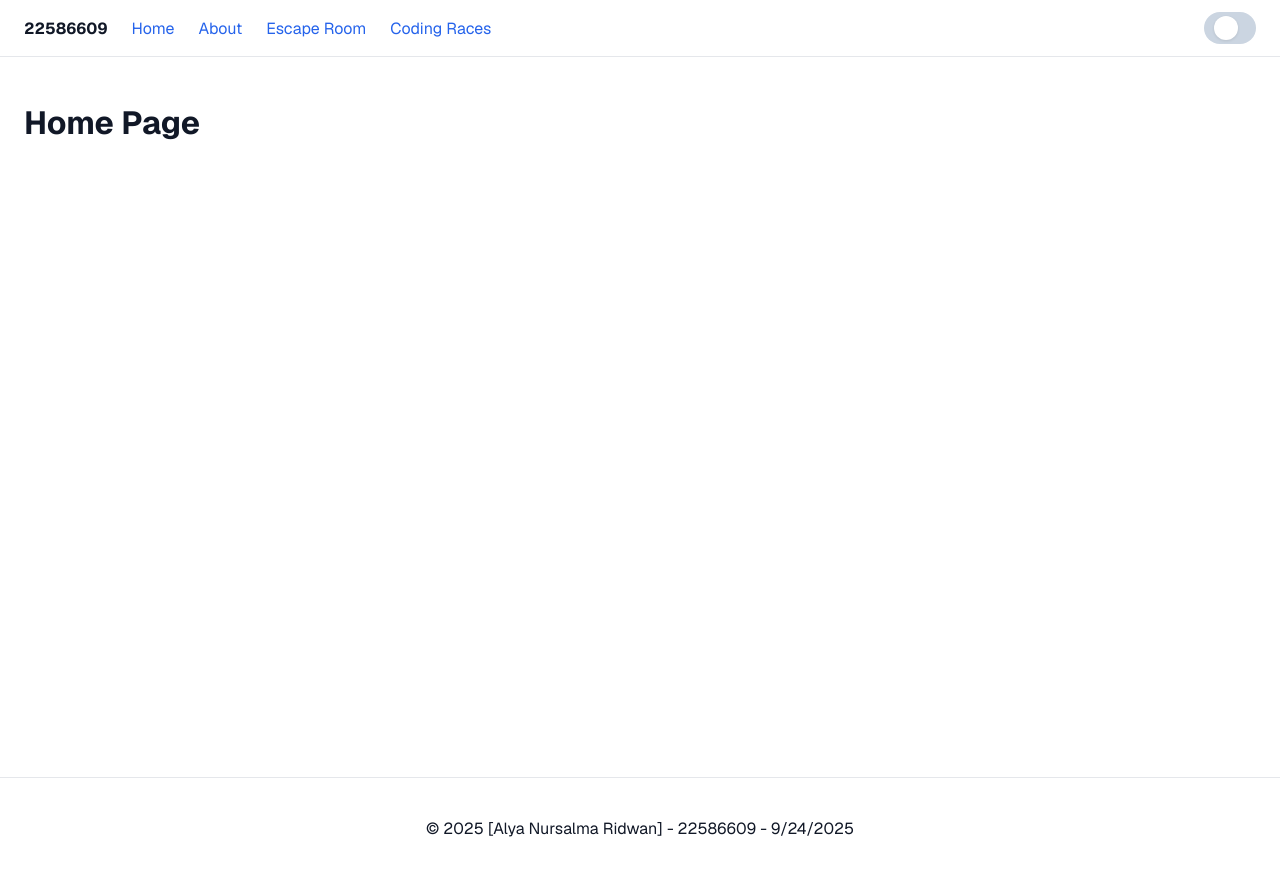
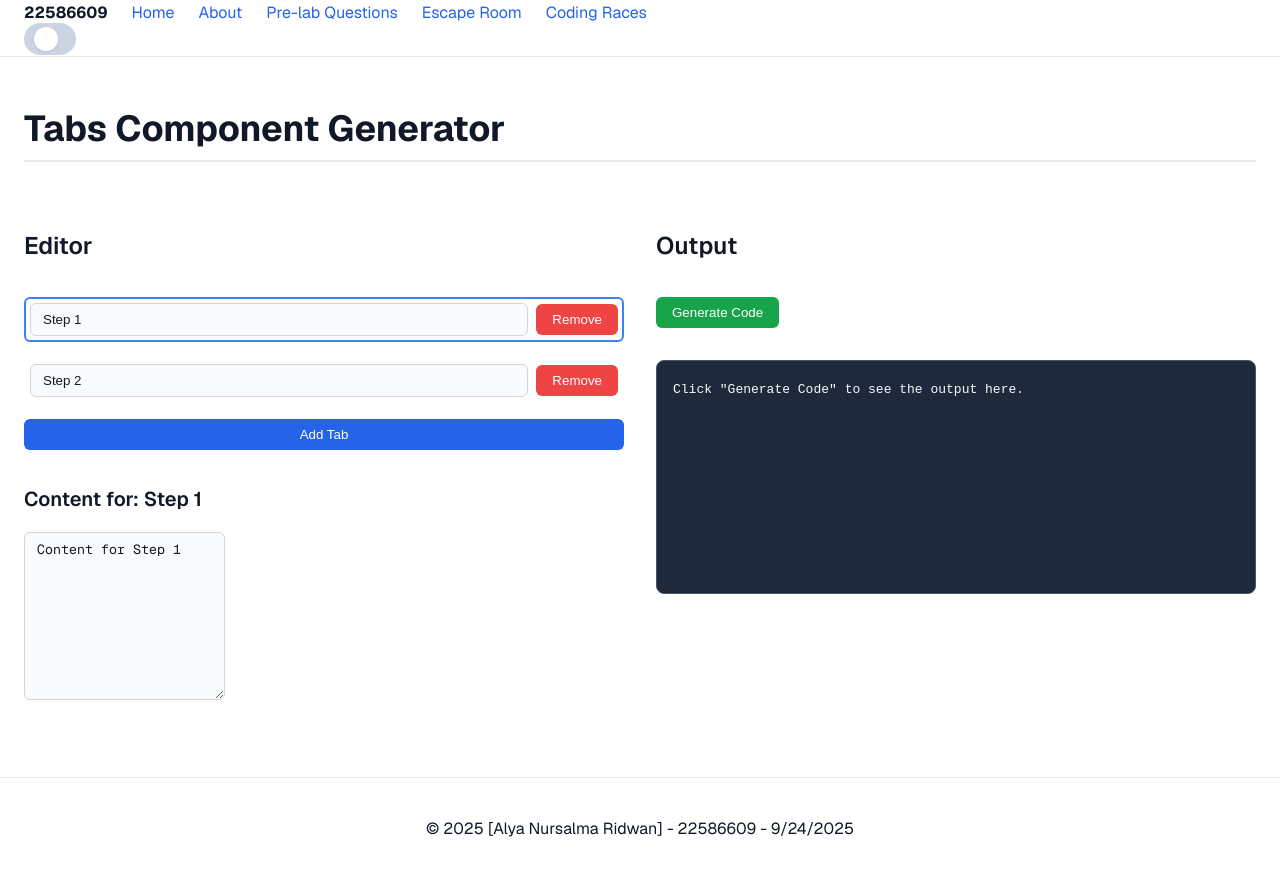
Before and after one commit to alyaridwan27/CWA-Assignment1, a Next.js app: page / in a window 1280 px wide. Shown: the top 876 px of the page. Built offline with nearby package versions, Linux system fonts and the light colour scheme.

Commit message:
feat: Create placeholder pages and update header navigation

```diff
--- a/app/page.tsx
+++ b/app/page.tsx
@@ -1,7 +1,9 @@
+import TabsGenerator from '@/components/TabsGenerator';
+
 export default function HomePage() {
   return (
     <div>
-      <h1>Home Page</h1>
+      <TabsGenerator />
     </div>
   );
 }
--- a/components/Header.tsx
+++ b/components/Header.tsx
@@ -4,13 +4,15 @@ import { useState } from 'react';
 import Link from 'next/link';
 import { Menu, X } from 'lucide-react';
 import { ThemeToggle } from './ThemeToggle';
-import styles from './Header.module.css'; // Import the CSS Module
+import styles from './Header.module.css';
 
 export default function Header() {
   const [isOpen, setIsOpen] = useState(false);
 
   return (
     <header className={styles.header}>
+      <div className={styles.container}>
+        {/* Left and Center Group */}
         <div className={styles.leftGroup}>
           <div className={styles.studentNumber}>
             <span>22586609</span>
@@ -20,11 +22,13 @@ export default function Header() {
           <nav className={styles.desktopNav}>
             <Link href="/">Home</Link>
             <Link href="/about">About</Link>
+            <Link href="/pre-lab-questions">Pre-lab Questions</Link>
             <Link href="/escape-room">Escape Room</Link>
             <Link href="/coding-races">Coding Races</Link>
           </nav>
         </div>
 
+        {/* Right Group */}
         <div className={styles.rightGroup}>
           <ThemeToggle />
           <button
@@ -37,15 +41,20 @@ export default function Header() {
             {isOpen ? <X size={24} /> : <Menu size={24} />}
           </button>
         </div>
+      </div>
 
       {/* Mobile Menu Dropdown */}
-      <div className={`${styles.mobileMenu} ${isOpen ? styles.open : ''}`}>
+      {isOpen && (
+        <div className={styles.mobileMenu} id="mobile-menu">
           <nav className={styles.mobileNav}>
             <Link href="/" onClick={() => setIsOpen(false)}>
               Home
             </Link>
             <Link href="/about" onClick={() => setIsOpen(false)}>
               About
+            </Link>
+            <Link href="/pre-lab-questions" onClick={() => setIsOpen(false)}>
+              Pre-lab Questions
             </Link>
             <Link href="/escape-room" onClick={() => setIsOpen(false)}>
               Escape Room
@@ -55,6 +64,7 @@ export default function Header() {
             </Link>
           </nav>
         </div>
+      )}
     </header>
   );
 }
--- /dev/null
+++ b/components/TabsGenerator.module.css
@@ -0,0 +1,137 @@
+.container {
+  display: flex;
+  flex-direction: column;
+  gap: 2rem;
+}
+
+.title {
+  font-size: 2.25rem;
+  font-weight: bold;
+  border-bottom: 2px solid #e5e7eb;
+  padding-bottom: 0.5rem;
+  margin-bottom: 1rem;
+}
+
+[data-theme='dark'] .title {
+  border-bottom-color: #334155;
+}
+
+.mainContent {
+  display: grid;
+  grid-template-columns: 1fr; /* Default to single column */
+  gap: 2rem;
+}
+
+/* Use two columns on larger screens */
+@media (min-width: 768px) {
+  .mainContent {
+    grid-template-columns: 1fr 1fr;
+  }
+}
+
+.editor,
+.preview {
+  display: flex;
+  flex-direction: column;
+  gap: 1rem;
+}
+
+.sectionTitle {
+  font-size: 1.5rem;
+  font-weight: 600;
+}
+
+.tabsList {
+  display: flex;
+  flex-direction: column;
+  gap: 1rem;
+}
+
+.tabItem {
+  display: flex;
+  align-items: center;
+  gap: 0.5rem;
+  cursor: pointer;
+  padding: 0.25rem;
+  border-radius: 0.375rem;
+  border: 2px solid transparent; /* Add transparent border for consistent sizing */
+  transition: border-color 0.2s;
+}
+
+.input {
+  flex-grow: 1;
+  padding: 0.5rem 0.75rem;
+  border: 1px solid #d1d5db;
+  border-radius: 0.375rem;
+  background-color: #f9fafb;
+  color: #111827;
+}
+
+/* --- Style for the currently selected tab --- */
+.tabItem.selected {
+  border-color: #3b82f6; /* A blue highlight color */
+}
+
+.textarea {
+  min-height: 150px;
+  padding: 0.5rem 0.75rem;
+  border: 1px solid #d1d5db;
+  border-radius: 0.375rem;
+  background-color: #f9fafb;
+  font-family: var(--font-geist-mono);
+  color: #111827;
+  resize: vertical;
+}
+
+[data-theme='dark'] .input,
+[data-theme='dark'] .textarea {
+  background-color: #1e293b;
+  color: #f8fafc;
+  border-color: #475569;
+}
+
+.button {
+  padding: 0.5rem 1rem;
+  border-radius: 0.375rem;
+  cursor: pointer;
+  border: none;
+  font-weight: 500;
+  transition: background-color 0.2s;
+}
+
+.addButton {
+  background-color: #2563eb;
+  color: white;
+}
+.addButton:hover {
+  background-color: #1d4ed8;
+}
+
+.removeButton {
+  background-color: #ef4444;
+  color: white;
+}
+.removeButton:hover {
+  background-color: #dc2626;
+}
+
+.outputButton {
+  background-color: #16a34a;
+  color: white;
+  align-self: flex-start;
+}
+.outputButton:hover {
+  background-color: #15803d;
+}
+
+.outputCode {
+  background-color: #1e293b;
+  color: #f8fafc;
+  padding: 1rem;
+  border-radius: 0.5rem;
+  white-space: pre-wrap;
+  word-wrap: break-word;
+  font-family: var(--font-geist-mono);
+  min-height: 200px;
+  border: 1px solid #475569;
+}
--- /dev/null
+++ b/components/TabsGenerator.tsx
@@ -0,0 +1,197 @@
+'use client';
+
+import { useState } from 'react';
+import styles from './TabsGenerator.module.css';
+
+// Defines the structure for a single tab
+interface Tab {
+  id: number;
+  header: string;
+  content: string;
+}
+
+export default function TabsGenerator() {
+  const [tabs, setTabs] = useState<Tab[]>([
+    { id: 1, header: 'Step 1', content: 'Content for Step 1' },
+    { id: 2, header: 'Step 2', content: 'Content for Step 2' },
+  ]);
+  // State to track the currently selected tab
+  const [selectedTabId, setSelectedTabId] = useState<number | null>(
+    tabs.length > 0 ? tabs[0].id : null
+  );
+  const [generatedCode, setGeneratedCode] = useState('');
+
+  // Function to add a new blank tab
+  const handleAddTab = () => {
+    const newTab: Tab = {
+      id: Date.now(), // Use a unique ID
+      header: `New Tab ${tabs.length + 1}`,
+      content: 'New tab content.',
+    };
+    setTabs([...tabs, newTab]);
+    // Select the new tab automatically
+    setSelectedTabId(newTab.id);
+  };
+
+  // Function to remove a tab by its ID
+  const handleRemoveTab = (id: number) => {
+    const newTabs = tabs.filter((tab) => tab.id !== id);
+    setTabs(newTabs);
+
+    // If the selected tab was deleted, select the first one
+    if (selectedTabId === id) {
+      setSelectedTabId(newTabs.length > 0 ? newTabs[0].id : null);
+    }
+  };
+
+  // Function to update a tab's header or content
+  const handleTabChange = (
+    id: number,
+    field: 'header' | 'content',
+    value: string
+  ) => {
+    setTabs(
+      tabs.map((tab) => (tab.id === id ? { ...tab, [field]: value } : tab))
+    );
+  };
+
+  // Function to generate the final HTML/JS code
+  const handleGenerateCode = () => {
+    const headersHTML = tabs
+      .map(
+        (tab, index) =>
+          `<button class="tab-button" style="padding: 10px 15px; border: 1px solid #ccc; background-color: ${
+            index === 0 ? '#f0f0f0' : '#fff'
+          }; cursor: pointer;" onclick="showTab(${index})">${
+            tab.header
+          }</button>`
+      )
+      .join('');
+
+    const contentsHTML = tabs
+      .map(
+        (tab, index) =>
+          `<div class="tab-content" style="display: ${
+            index === 0 ? 'block' : 'none'
+          }; padding: 15px; border: 1px solid #ccc; border-top: none;">${
+            tab.content
+          }</div>`
+      )
+      .join('');
+
+    const fullCode = `
+<div class="tabs-container">
+  <div class="tab-headers" style="display: flex;">
+    ${headersHTML}
+  </div>
+  <div class="tab-contents">
+    ${contentsHTML}
+  </div>
+</div>
+
+<script>
+  function showTab(tabIndex) {
+    const buttons = document.querySelectorAll('.tab-button');
+    const contents = document.querySelectorAll('.tab-content');
+
+    buttons.forEach((button, index) => {
+      if (index === tabIndex) {
+        button.style.backgroundColor = '#f0f0f0';
+      } else {
+        button.style.backgroundColor = '#fff';
+      }
+    });
+
+    contents.forEach((content, index) => {
+      if (index === tabIndex) {
+        content.style.display = 'block';
+      } else {
+        content.style.display = 'none';
+      }
+    });
+  }
+</script>
+    `;
+    setGeneratedCode(fullCode.trim());
+  };
+
+  // Find the currently selected tab object
+  const selectedTab = tabs.find((tab) => tab.id === selectedTabId);
+
+  return (
+    <div className={styles.container}>
+      <h1 className={styles.title}>Tabs Component Generator</h1>
+      <div className={styles.mainContent}>
+        <div className={styles.editor}>
+          <h2 className={styles.sectionTitle}>Editor</h2>
+          <div className={styles.tabsList}>
+            {tabs.map((tab) => (
+              <div
+                key={tab.id}
+                className={`${styles.tabItem} ${
+                  selectedTabId === tab.id ? styles.selected : ''
+                }`}
+                // Set the selected tab on click
+                onClick={() => setSelectedTabId(tab.id)}
+              >
+                <input
+                  type="text"
+                  value={tab.header}
+                  onChange={(e) =>
+                    handleTabChange(tab.id, 'header', e.target.value)
+                  }
+                  className={styles.input}
+                  placeholder="Tab Header"
+                />
+                <button
+                  onClick={(e) => {
+                    e.stopPropagation();
+                    handleRemoveTab(tab.id);
+                  }}
+                  className={`${styles.button} ${styles.removeButton}`}
+                >
+                  Remove
+                </button>
+              </div>
+            ))}
+          </div>
+          <button
+            onClick={handleAddTab}
+            className={`${styles.button} ${styles.addButton}`}
+          >
+            Add Tab
+          </button>
+          <div>
+            <h3 className={styles.sectionTitle} style={{ fontSize: '1.25rem' }}>
+              Content for: {selectedTab ? selectedTab.header : 'None'}
+            </h3>
+
+            <textarea
+              className={styles.textarea}
+              placeholder="Select a tab to edit its content."
+              value={selectedTab ? selectedTab.content : ''}
+              onChange={(e) => {
+                if (selectedTab) {
+                  handleTabChange(selectedTab.id, 'content', e.target.value);
+                }
+              }}
+              disabled={!selectedTab}
+            />
+          </div>
+        </div>
+        <div className={styles.preview}>
+          <h2 className={styles.sectionTitle}>Output</h2>
+          <button
+            onClick={handleGenerateCode}
+            className={`${styles.button} ${styles.outputButton}`}
+          >
+            Generate Code
+          </button>
+          <pre className={styles.outputCode}>
+            <code>{generatedCode || 'Click "Generate Code" to see the output here.'}</code>
+          </pre>
+        </div>
+      </div>
+    </div>
+  );
+}
--- a/components/ThemeToggle.module.css
+++ b/components/ThemeToggle.module.css
@@ -4,7 +4,7 @@
   align-items: center;
   width: 52px;
   height: 32px;
-  background-color: #cbd5e1; /* slate-300 */
+  background-color: #cbd5e1;
   border-radius: 9999px;
   border: 2px solid transparent;
   cursor: pointer;
@@ -12,12 +12,12 @@
 }
 
 .switch:focus {
-  outline: 2px solid #38bdf8; /* sky-400 */
+  outline: 2px solid #38bdf8;
   outline-offset: 2px;
 }
 
 .switch.dark {
-  background-color: #38bdf8; /* sky-400 */
+  background-color: #38bdf8;
 }
 
 .thumb {
@@ -31,9 +31,8 @@
   transition: transform 0.2s ease-in-out;
 }
 
-/* This is the final corrected transform value */
 .switch.dark .thumb {
-  transform: translateX(22px);
+  transform: translateX(14px);
 }
 
 .placeholder {
@@ -41,7 +40,7 @@
   height: 32px;
 }
 
-/* For screen-reader only accessibility text */
+
 .srOnly {
   position: absolute;
   width: 1px;
```
Also changed, not shown: app/coding-races/page.tsx (added, +8 -0 lines), app/escape-room/page.tsx (added, +8 -0 lines), app/pre-lab-questions/page.tsx (added, +8 -0 lines). Lines whose indentation alone changed are shown as unchanged.
